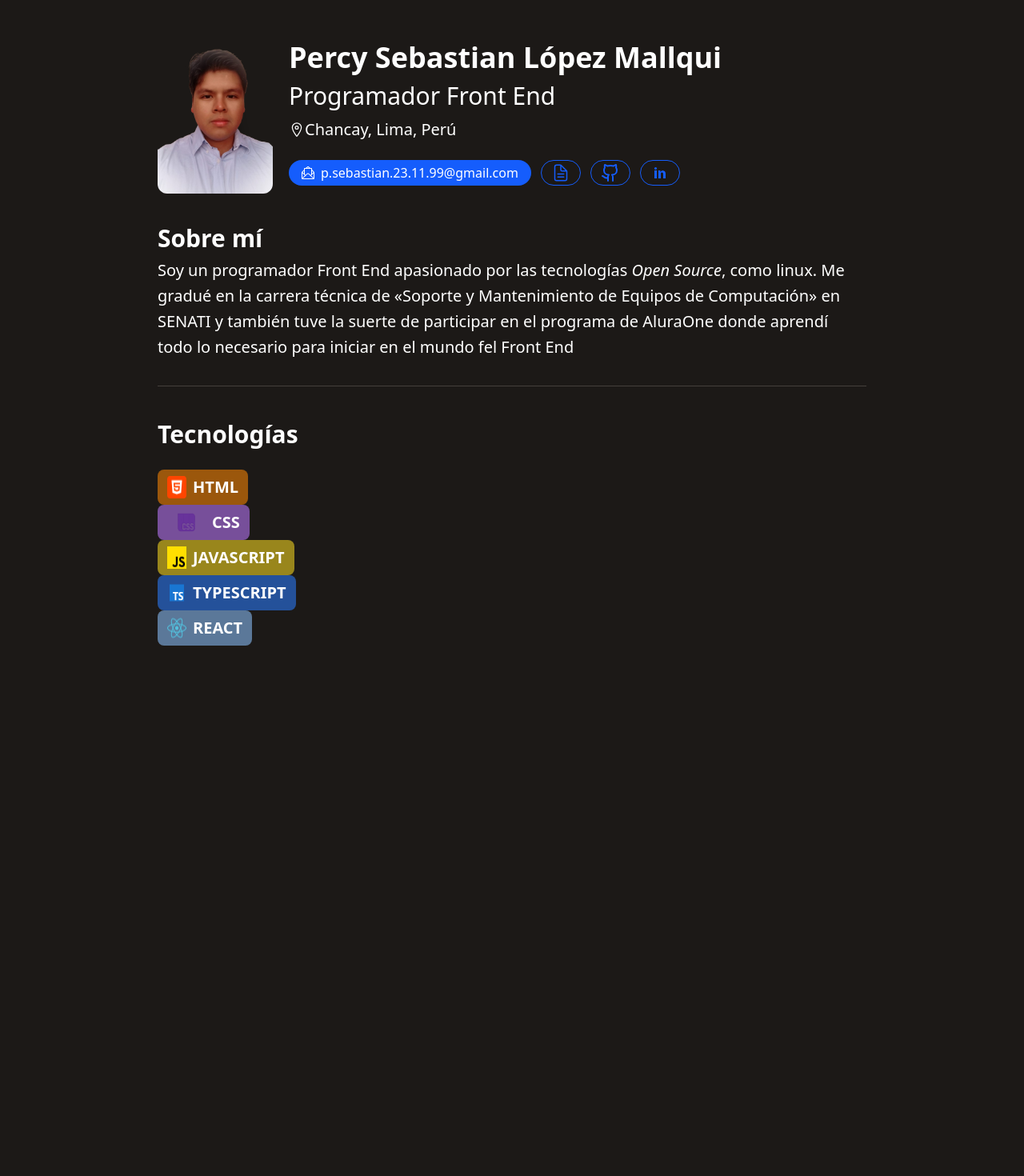
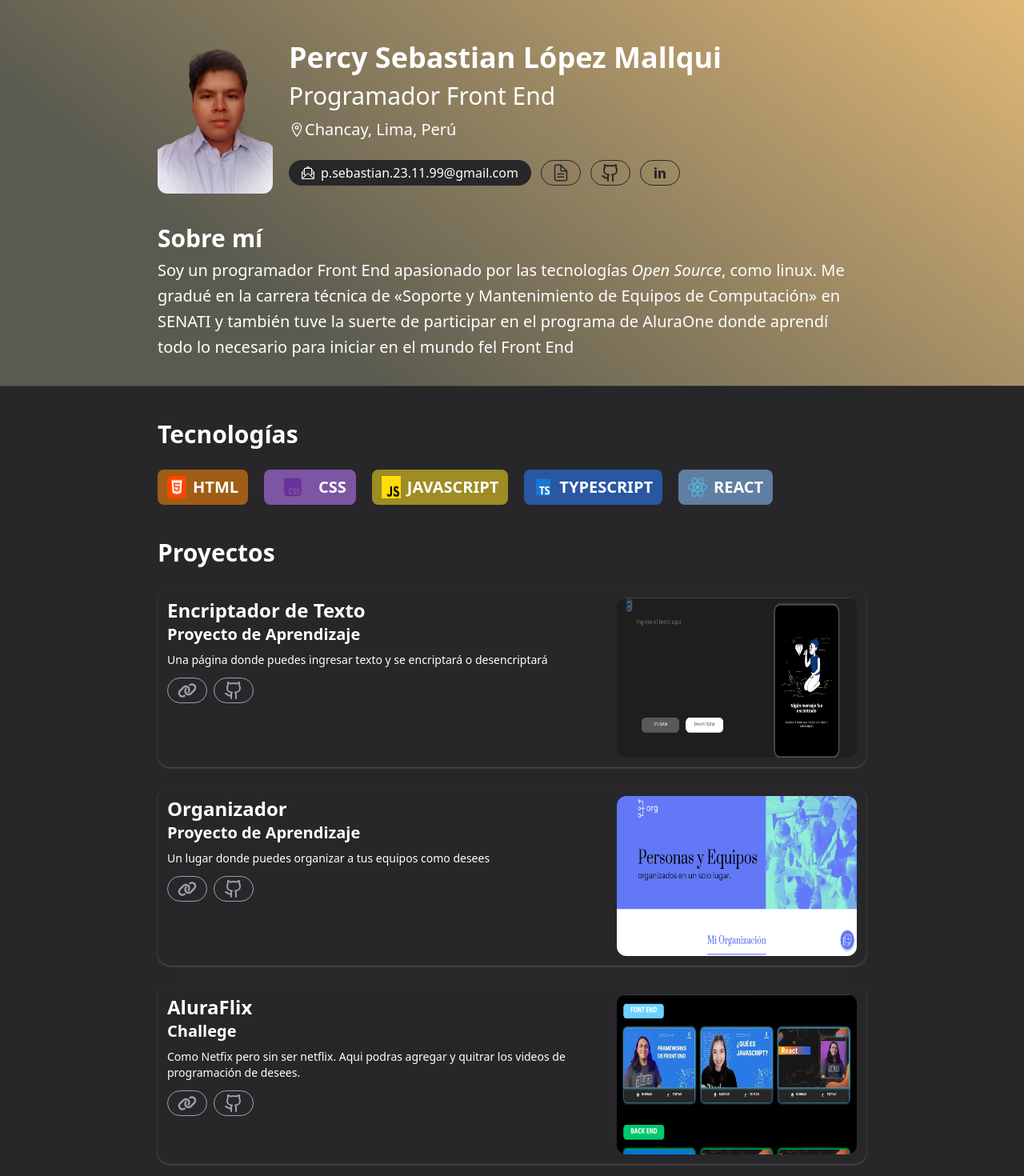
Before and after one commit to Se-Basstian/Portafolio, a React (Vite) app: page / in a window 1280 px wide. Shown: the top 1470 px of the page at 80% size. Before the commit the page ends 827 px from the top, so only its background shows below. Built offline with nearby package versions, Linux system fonts and the light colour scheme.

Commit message:
Diseño mejorado

```diff
--- a/index.html
+++ b/index.html
@@ -7,9 +7,7 @@
         <title>Se-Basstian</title>
         <link rel="stylesheet" href="/dist/styles.css" />
     </head>
-    <body
-        class="mx-auto max-w-[950px] bg-stone-900 px-8 pt-12 max-[381px]:px-3"
-    >
+    <body class="bg-zinc-800">
         <div class="w-full" id="root"></div>
         <script type="module" src="/src/main.tsx"></script>
     </body>
--- a/src/components/Header/Banner.tsx
+++ b/src/components/Header/Banner.tsx
@@ -8,7 +8,8 @@
     return (
         <article
             className={clsx(
-                'flex w-full gap-5 max-[554px]:flex-wrap max-[554px]:justify-center'
+                'mx-auto flex max-w-[950px] gap-5 px-8 max-[381px]:px-3',
+                'max-[554px]:flex-wrap max-[554px]:justify-center'
             )}
         >
             <img
--- a/src/components/Header/index.tsx
+++ b/src/components/Header/index.tsx
@@ -4,10 +4,14 @@
 
 const Header: FC = () => {
     return (
-        <header className={clsx('w-full border-b-[1px] border-stone-700 pb-8')}>
+        <header
+            className={clsx(
+                'w-full border-b-[1px] border-stone-700 pt-12 pb-8'
+            )}
+        >
             <Banner />
 
-            <article className="mt-8">
+            <article className="mx-auto mt-8 max-w-[950px] px-8 max-[381px]:px-3">
                 <h2
                     className={clsx(
                         'text-3xl leading-12 font-semibold text-white',
--- a/src/components/Main/index.tsx
+++ b/src/components/Main/index.tsx
@@ -1,17 +1,59 @@
 import type { FC } from 'react'
 import ArticleLayout from '../layout/ArticleLayout'
 import Tecnologia from '../common/Tecnologia'
+import Proyecto from '../common/Proyecto'
+import imgEncriptador from '../../assets/images/proyectos/Encriptador.png'
+import imgOrg from '../../assets/images/proyectos/Organizador.png'
+import imgAluraFlix from '../../assets/images/proyectos/AluraFlix.png'
 import clsx from 'clsx'
 
 const Main: FC = () => {
     return (
-        <main className={clsx('w-full')}>
+        <main
+            className={clsx('mx-auto mt-8 max-w-[950px] px-8 max-[381px]:px-3')}
+        >
             <ArticleLayout orientacion="horizontal" titulo="Tecnologías">
-                <Tecnologia opc="html" />
-                <Tecnologia opc="css" />
-                <Tecnologia opc="js" />
-                <Tecnologia opc="ts" />
-                <Tecnologia opc="react" />
+                <section className="flex flex-wrap gap-5">
+                    <Tecnologia opc="html" />
+                    <Tecnologia opc="css" />
+                    <Tecnologia opc="js" />
+                    <Tecnologia opc="ts" />
+                    <Tecnologia opc="react" />
+                </section>
+            </ArticleLayout>
+
+            <ArticleLayout orientacion="vertical" titulo="Proyectos">
+                <section className="flex flex-col gap-6">
+                    <Proyecto
+                        titulo="Encriptador de Texto"
+                        subtitulo="Proyecto de Aprendizaje"
+                        descripcion="Una página donde puedes ingresar texto y se encriptará o desencriptará"
+                        imageSrc={imgEncriptador}
+                        imageAlt="Una págian web con fondo negreo"
+                        demoSrc="https://encriptador-nine-psi.vercel.app/"
+                        repoSrc="https://github.com/Se-Basstian/Encriptador"
+                    />
+
+                    <Proyecto
+                        titulo="Organizador"
+                        subtitulo="Proyecto de Aprendizaje"
+                        descripcion="Un lugar donde puedes organizar a tus equipos como desees"
+                        imageSrc={imgOrg}
+                        imageAlt="Una página web con colores azules y blanco"
+                        demoSrc="https://org-jet-three.vercel.app/"
+                        repoSrc="https://github.com/Se-Basstian/Org"
+                    />
+
+                    <Proyecto
+                        titulo="AluraFlix"
+                        subtitulo="Challege"
+                        descripcion="Como Netfix pero sin ser netflix. Aqui podras agregar y quitrar los videos de programación de desees."
+                        imageSrc={imgAluraFlix}
+                        imageAlt="Página con fondo oscuro y Card"
+                        demoSrc="https://alura-flix-seven-sooty.vercel.app/"
+                        repoSrc="https://github.com/Se-Basstian/AluraFlix"
+                    />
+                </section>
             </ArticleLayout>
         </main>
     )
--- a/src/components/common/Navbar.tsx
+++ b/src/components/common/Navbar.tsx
@@ -15,7 +15,7 @@
             >
                 <li
                     className={clsx(
-                        'rounded-2xl bg-blue-600 px-4 py-1 hover:bg-blue-500',
+                        'rounded-2xl bg-zinc-800 px-4 py-1 hover:bg-zinc-700',
                         'h-8'
                     )}
                 >
@@ -27,33 +27,33 @@
                         p.sebastian.23.11.99@gmail.com
                     </a>
                 </li>
-                <li className={clsx('h-8 rounded-2xl border border-blue-600')}>
+                <li className={clsx('h-8 rounded-2xl border border-zinc-800')}>
                     <a
                         href="/One-CV.pdf"
                         download
                         className={clsx('flex h-full items-center px-3')}
                     >
-                        <IoDocumentTextOutline className="h-6 w-6 text-blue-600" />
+                        <IoDocumentTextOutline className="h-6 w-6 text-zinc-800" />
                     </a>
                 </li>
-                <li className={clsx('h-8 rounded-2xl border border-blue-600')}>
+                <li className={clsx('h-8 rounded-2xl border border-zinc-800')}>
                     <a
                         href="https://github.com/Se-Basstian/Se-Basstian"
                         target="_blank"
                         rel="noreferrer"
                         className={clsx('flex h-full items-center px-3')}
                     >
-                        <LuGithub className="h-6 w-6 text-blue-600" />
+                        <LuGithub className="h-6 w-6 text-zinc-800" />
                     </a>
                 </li>
-                <li className={clsx('h-8 rounded-2xl border border-blue-600')}>
+                <li className={clsx('h-8 rounded-2xl border border-zinc-800')}>
                     <a
                         target="_blank"
                         href="https://www.linkedin.com/in/p-sebastian-l-m-015413261/"
                         rel="noreferrer"
                         className={clsx('flex h-full items-center px-3')}
                     >
-                        <TiSocialLinkedin className="h-6 w-6 text-blue-600" />
+                        <TiSocialLinkedin className="h-6 w-6 text-zinc-800" />
                     </a>
                 </li>
             </ul>
--- a/src/components/common/Proyecto.tsx
+++ b/src/components/common/Proyecto.tsx
@@ -4,7 +4,6 @@
 import { FaLink } from 'react-icons/fa6'
 
 type Props = {
-    iconSrc: string
     imageSrc: string
     imageAlt: string
     titulo: string
@@ -18,7 +17,6 @@
     titulo,
     subtitulo,
     descripcion,
-    iconSrc,
     imageSrc,
     imageAlt,
     demoSrc,
@@ -27,28 +25,21 @@
     return (
         <section
             className={clsx(
-                'flex w-full justify-between gap-2',
-                'max-[661px]:flex-wrap max-[661px]:justify-center'
+                'p-3',
+                'flex w-full justify-between gap-2 shadow-sm shadow-zinc-500/55',
+                'rounded-2xl max-[661px]:flex-wrap max-[661px]:justify-center'
             )}
         >
-            <div className={clsx('flex gap-1 max-[661px]:w-full')}>
-                <img
-                    className={clsx('mt-2 h-[32px] w-[32px]')}
-                    src={iconSrc}
-                    alt="icon"
-                />
             <article className={clsx('text-white')}>
                 <h3 className={clsx('text-2xl font-[560]')}>{titulo}</h3>
-                    <h4 className={clsx('mb-2 text-xl font-[550]')}>
-                        {subtitulo}
-                    </h4>
+                <h4 className={clsx('mb-2 text-xl font-[550]')}>{subtitulo}</h4>
                 <p className={clsx('text-sm')}>{descripcion}</p>
                 <section className={clsx('mt-3')}>
                     <nav>
                         <ul className={clsx('flex gap-2')}>
                             <li
                                 className={clsx(
-                                        'h-8 w-fit rounded-2xl border border-blue-600'
+                                    'h-8 w-fit rounded-2xl border border-zinc-400'
                                 )}
                             >
                                 <a
@@ -59,13 +50,13 @@
                                         'flex h-full items-center px-3'
                                     )}
                                 >
-                                        <FaLink className="h-6 w-6 text-blue-600" />
+                                    <FaLink className="h-6 w-6 text-zinc-400" />
                                 </a>
                             </li>
 
                             <li
                                 className={clsx(
-                                        'h-8 w-fit rounded-2xl border border-blue-600'
+                                    'h-8 w-fit rounded-2xl border border-zinc-400'
                                 )}
                             >
                                 <a
@@ -76,16 +67,17 @@
                                         'flex h-full items-center px-3'
                                     )}
                                 >
-                                        <LuGithub className="h-6 w-6 text-blue-600" />
+                                    <LuGithub className="h-6 w-6 text-zinc-400" />
                                 </a>
                             </li>
                         </ul>
                     </nav>
                 </section>
             </article>
-            </div>
             <img
-                className={clsx('h-[200px] w-[300px] max-[661px]:mt-4')}
+                className={clsx(
+                    'h-[200px] w-[300px] rounded-xl max-[661px]:mt-4'
+                )}
                 src={imageSrc}
                 alt={imageAlt}
             />
--- a/src/components/header/Banner.tsx
+++ /dev/null
@@ -1,50 +0,0 @@
-import type { FC } from 'react'
-import perfil from '../../assets/images/perfil.png'
-import { IoLocationOutline } from 'react-icons/io5'
-import clsx from 'clsx'
-import Navbar from '../common/Navbar'
-
-const Banner: FC = () => {
-    return (
-        <article
-            className={clsx(
-                'flex w-full gap-5 max-[554px]:flex-wrap max-[554px]:justify-center'
-            )}
-        >
-            <img
-                className={clsx('h-[194px] w-36 rounded-xl')}
-                src={perfil}
-                alt="Un hombre guapo"
-            />
-            <section className="min-h-48">
-                <h1
-                    className={clsx(
-                        'text-4xl leading-12 font-bold text-white',
-                        'max-[381px]:text-2xl max-[381px]:leading-7'
-                    )}
-                >
-                    Percy Sebastian López Mallqui
-                </h1>
-                <h2
-                    className={clsx(
-                        'text-3xl leading-12 text-white',
-                        'max-[381px]:text-2xl max-[381px]:leading-10'
-                    )}
-                >
-                    Programador Front End
-                </h2>
-                <p
-                    className={clsx(
-                        'flex items-center text-xl leading-9 text-white'
-                    )}
-                >
-                    <IoLocationOutline />
-                    Chancay, Lima, Perú
-                </p>
-                <Navbar />
-            </section>
-        </article>
-    )
-}
-
-export default Banner
--- a/src/index.css
+++ b/src/index.css
@@ -1 +1,5 @@
 @import 'tailwindcss';
+
+header {
+    background-image: linear-gradient(39deg, #5a5b50 25%, #e0b877 100%);
+}
```
Also changed, not shown: src/assets/images/icons/organizar.png (added). Lines whose indentation alone changed are shown as unchanged.
